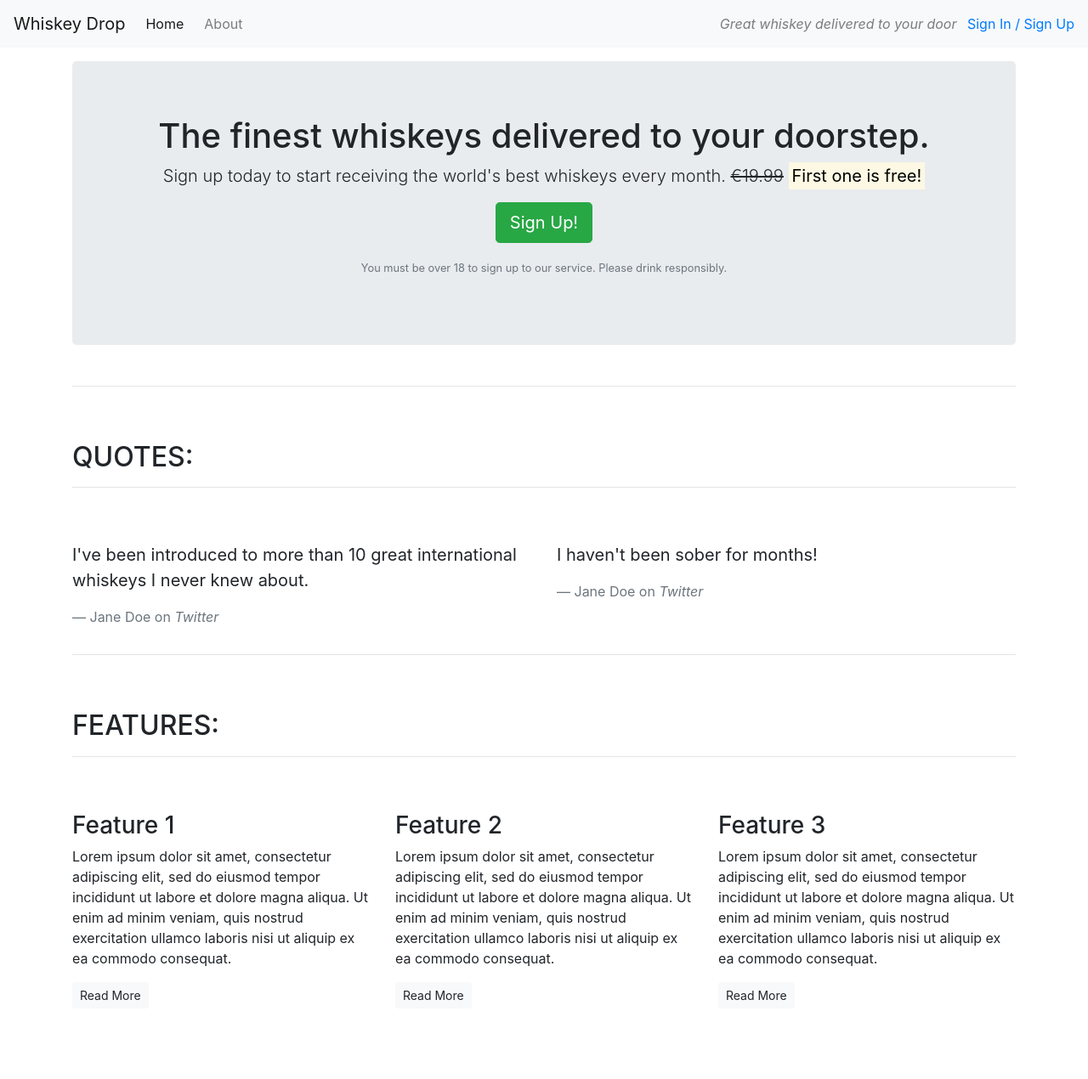
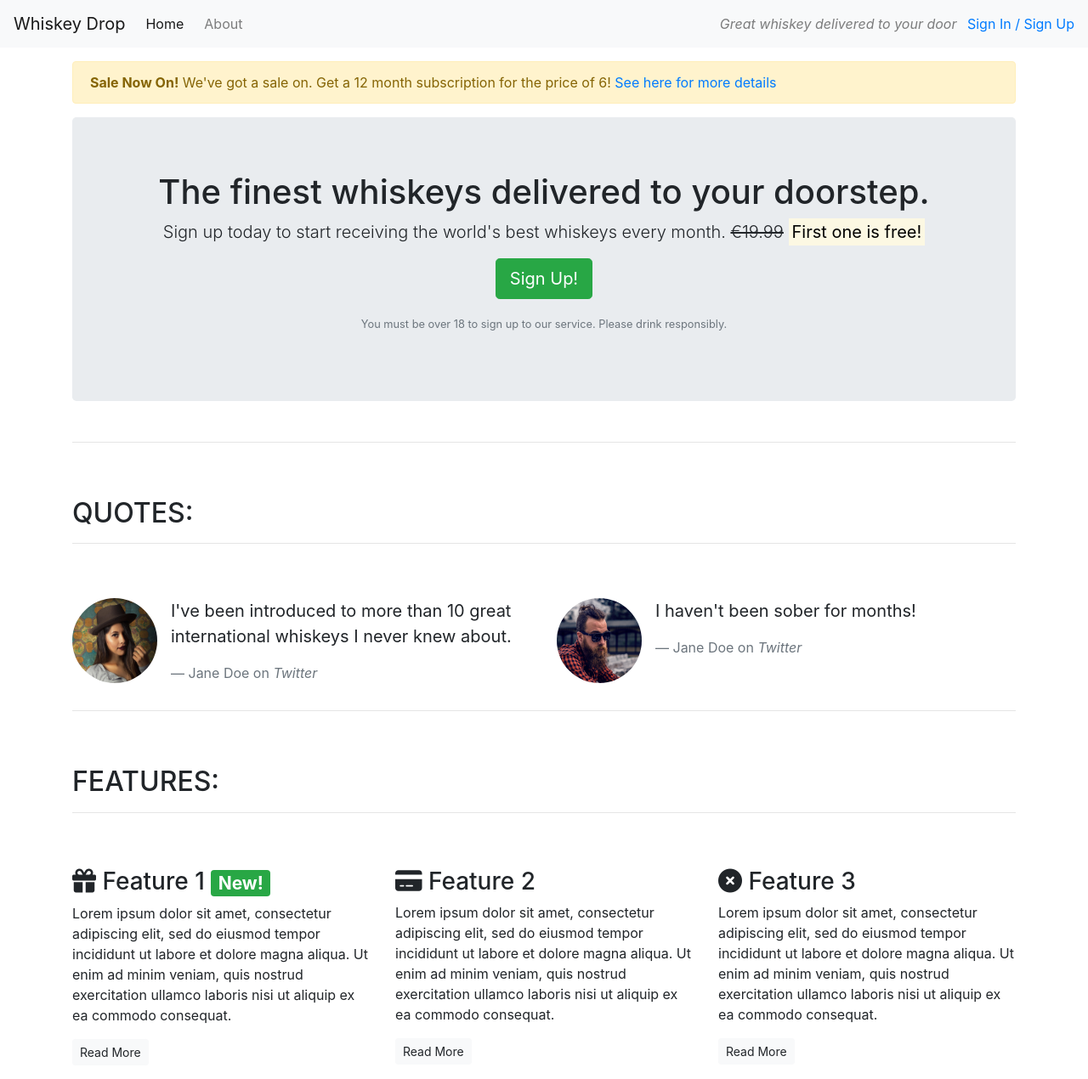
Before and after one commit to decant09/bootstrap4, a plain HTML site: page index.html in a window 1280 px wide. Shown: the whole page at 85% size. Before the commit the page ends 1203 px from the top, so only its background shows below. Drawn offline with nearby package versions, Linux system fonts and the light colour scheme.

Commit message:
Add images & font awesome icons

```diff
--- a/index.html
+++ b/index.html
@@ -6,6 +6,7 @@
     <meta name="viewport" content="width=device-width, initial-scale=1.0">
     <title>Whiskey Drop | Taste a new whiskey every month</title>
     <link rel="stylesheet" href="https://maxcdn.bootstrapcdn.com/bootstrap/4.1.3/css/bootstrap.min.css">
+    <script src="https://kit.fontawesome.com/1ed6f98dad.js" crossorigin="anonymous"></script>
 </head>
 
 <body>
@@ -26,6 +27,14 @@
         <!--</div>-->
     </nav>
     <article class="container mt-3">
+        <div class="row d-none d-sm-block">
+            <div class="col-12">
+                <div class="alert alert-warning">
+                    <strong>Sale Now On!</strong> We've got a sale on. Get a 12 month subscription for the price of 6!
+                    <a href="">See here for more details</a>
+                </div>
+            </div>
+        </div>
         <!-- Callout -->
         <div class="row">
             <div class="col-12">
@@ -54,16 +63,33 @@
             </div>
             <div class="row">
                 <div class="col-12 col-md-6">
-                    <blockquote class="blockquote">
-                        <p>I've been introduced to more than 10 great international whiskeys I never knew about.</p>
-                        <footer class="blockquote-footer">Jane Doe on <cite title="Twitter">Twitter</cite></footer>
-                    </blockquote>
+                    <div class="media">
+                        <div class="d-none d-sm-block">
+                            <img src="assets/images/girl-image.png" class="rounded-circle mr-3" height=100 width=100>
+                        </div>
+                        <div class="media-body">
+                            <blockquote class="blockquote">
+                                <p>I've been introduced to more than 10 great international whiskeys I never knew about.
+                                </p>
+                                <footer class="blockquote-footer">Jane Doe on <cite title="Twitter">Twitter</cite>
+                                </footer>
+                            </blockquote>
+                        </div>
+                    </div>
                 </div>
                 <div class="col-12 col-md-6">
-                    <blockquote class="blockquote">
-                        <p>I haven't been sober for months!</p>
-                        <footer class="blockquote-footer">Jane Doe on <cite title="Twitter">Twitter</cite></footer>
-                    </blockquote>
+                    <div class="media">
+                        <div class="d-none d-sm-block">
+                            <img src="assets/images/guy-image.png" class="rounded-circle mr-3" height=100 width=100>
+                        </div>
+                        <div class="media-body">
+                            <blockquote class="blockquote">
+                                <p>I haven't been sober for months!</p>
+                                <footer class="blockquote-footer">Jane Doe on <cite title="Twitter">Twitter</cite>
+                                </footer>
+                            </blockquote>
+                        </div>
+                    </div>
                 </div>
             </div>
         </section>
@@ -80,28 +106,35 @@
             <div class="row">
                 <div class="col-12 col-md-6 col-lg-4">
                     <div class="feature">
-                        <h3>Feature 1</h3>
+                        <h3><i class="fas fa-gift d-none d-sm-inline"></i> Feature 1 <span
+                                class="badge badge-success">New!</span></h3>
                         <p>Lorem ipsum dolor sit amet, consectetur adipiscing elit, sed do eiusmod tempor incididunt ut
-                            labore et dolore magna aliqua. Ut enim ad minim veniam, quis nostrud exercitation ullamco
-                            laboris nisi ut aliquip ex ea commodo consequat.</p>
+                            labore
+                            et dolore magna aliqua. Ut enim ad minim veniam, quis nostrud exercitation ullamco laboris
+                            nisi ut
+                            aliquip ex ea commodo consequat.</p>
                         <p><a class="btn btn-sm btn-light" href="">Read More</a></p>
                     </div>
                 </div>
                 <div class="col-12 col-md-6 col-lg-4">
                     <div class="feature">
-                        <h3>Feature 2</h3>
+                        <h3><i class="fas fa-credit-card d-none d-sm-inline"></i> Feature 2</h3>
                         <p>Lorem ipsum dolor sit amet, consectetur adipiscing elit, sed do eiusmod tempor incididunt ut
-                            labore et dolore magna aliqua. Ut enim ad minim veniam, quis nostrud exercitation ullamco
-                            laboris nisi ut aliquip ex ea commodo consequat.</p>
+                            labore
+                            et dolore magna aliqua. Ut enim ad minim veniam, quis nostrud exercitation ullamco laboris
+                            nisi ut
+                            aliquip ex ea commodo consequat.</p>
                         <p><a class="btn btn-sm btn-light" href="">Read More</a></p>
                     </div>
                 </div>
                 <div class="col-12 d-md-none d-lg-block col-lg-4">
                     <div class="feature">
-                        <h3>Feature 3</h3>
+                        <h3><i class="fas fa-times-circle d-none d-sm-inline"></i> Feature 3</h3>
                         <p>Lorem ipsum dolor sit amet, consectetur adipiscing elit, sed do eiusmod tempor incididunt ut
-                            labore et dolore magna aliqua. Ut enim ad minim veniam, quis nostrud exercitation ullamco
-                            laboris nisi ut aliquip ex ea commodo consequat.</p>
+                            labore
+                            et dolore magna aliqua. Ut enim ad minim veniam, quis nostrud exercitation ullamco laboris
+                            nisi ut
+                            aliquip ex ea commodo consequat.</p>
                         <p><a class="btn btn-sm btn-light" href="">Read More</a></p>
                     </div>
                 </div>
```
Also changed, not shown: assets/images/girl-image.png (added), assets/images/guy-image.png (added).
